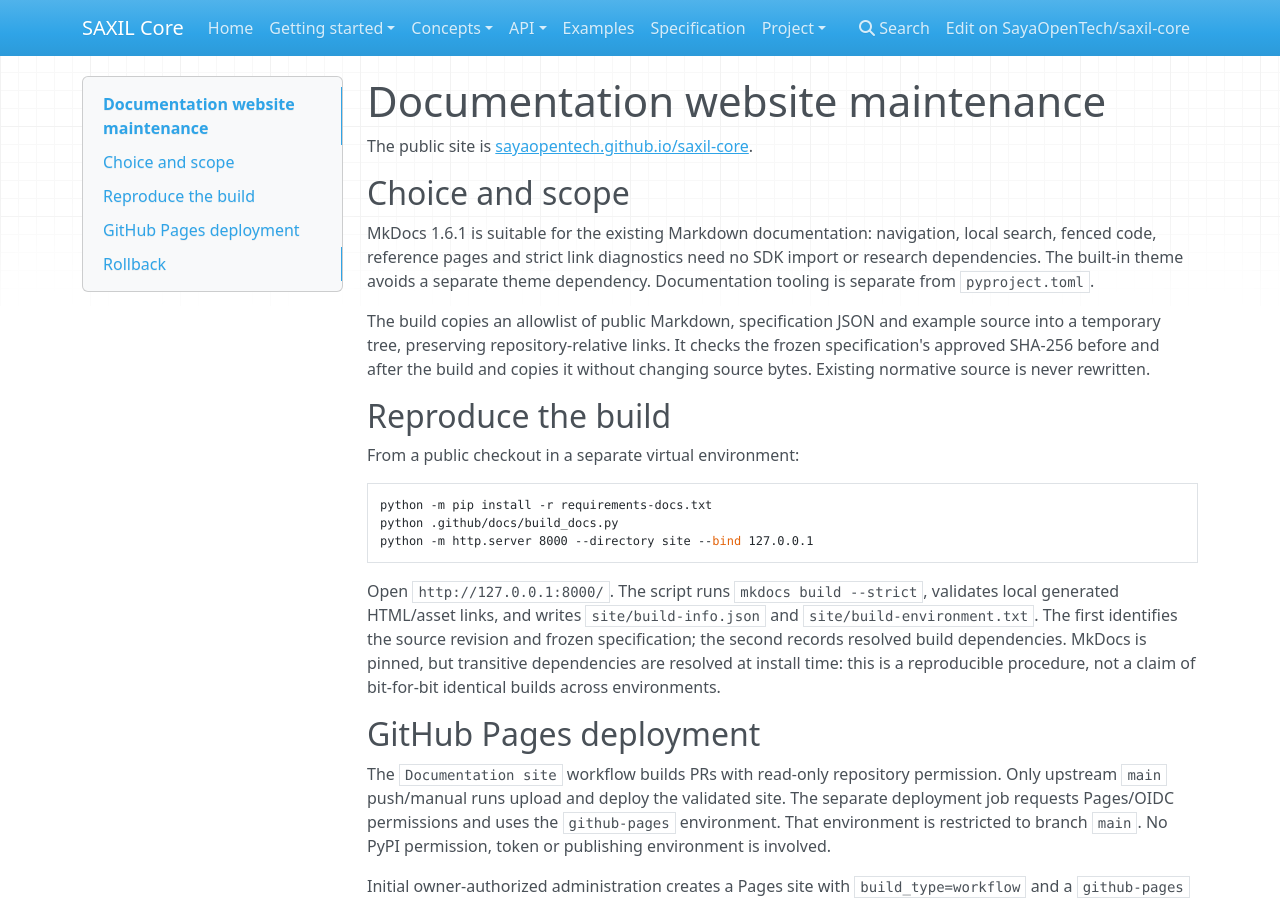
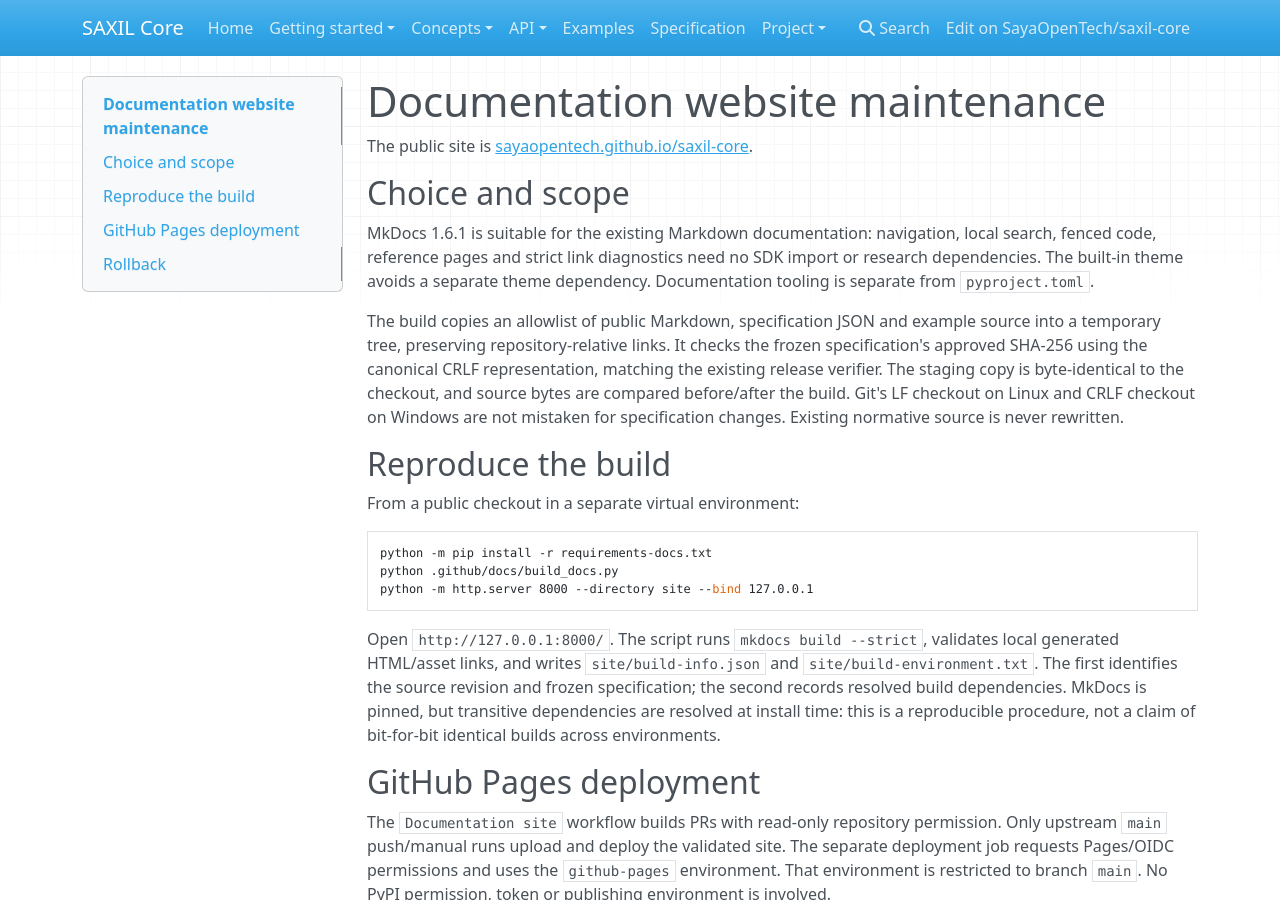
Before and after one commit to SayaOpenTech/saxil-core, an MkDocs documentation site: the page built from docs/DOCUMENTATION_SITE.md, in a window 1280 px wide and 900 px high. Built offline with MkDocs 1.6.1, drawn with Linux system fonts in a browser that asks for light colours; nearby versions of some CDN libraries.

Commit message:
docs: honor frozen spec canonical line-ending convention
Signed-off-by: Pedram Niloofari <20116710+xwpedram@users.noreply.github.com>

```diff
--- a/docs/DOCUMENTATION_SITE.md
+++ b/docs/DOCUMENTATION_SITE.md
@@ -11,8 +11,11 @@ dependency. Documentation tooling is separate from `pyproject.toml`.
 
 The build copies an allowlist of public Markdown, specification JSON and example
 source into a temporary tree, preserving repository-relative links. It checks the
-frozen specification's approved SHA-256 before and after the build and copies it
-without changing source bytes. Existing normative source is never rewritten.
+frozen specification's approved SHA-256 using the canonical CRLF representation,
+matching the existing release verifier. The staging copy is byte-identical to the
+checkout, and source bytes are compared before/after the build. Git's LF checkout
+on Linux and CRLF checkout on Windows are not mistaken for specification changes.
+Existing normative source is never rewritten.
 
 ## Reproduce the build
 
```
Also changed, not shown: .github/docs/build_docs.py.
